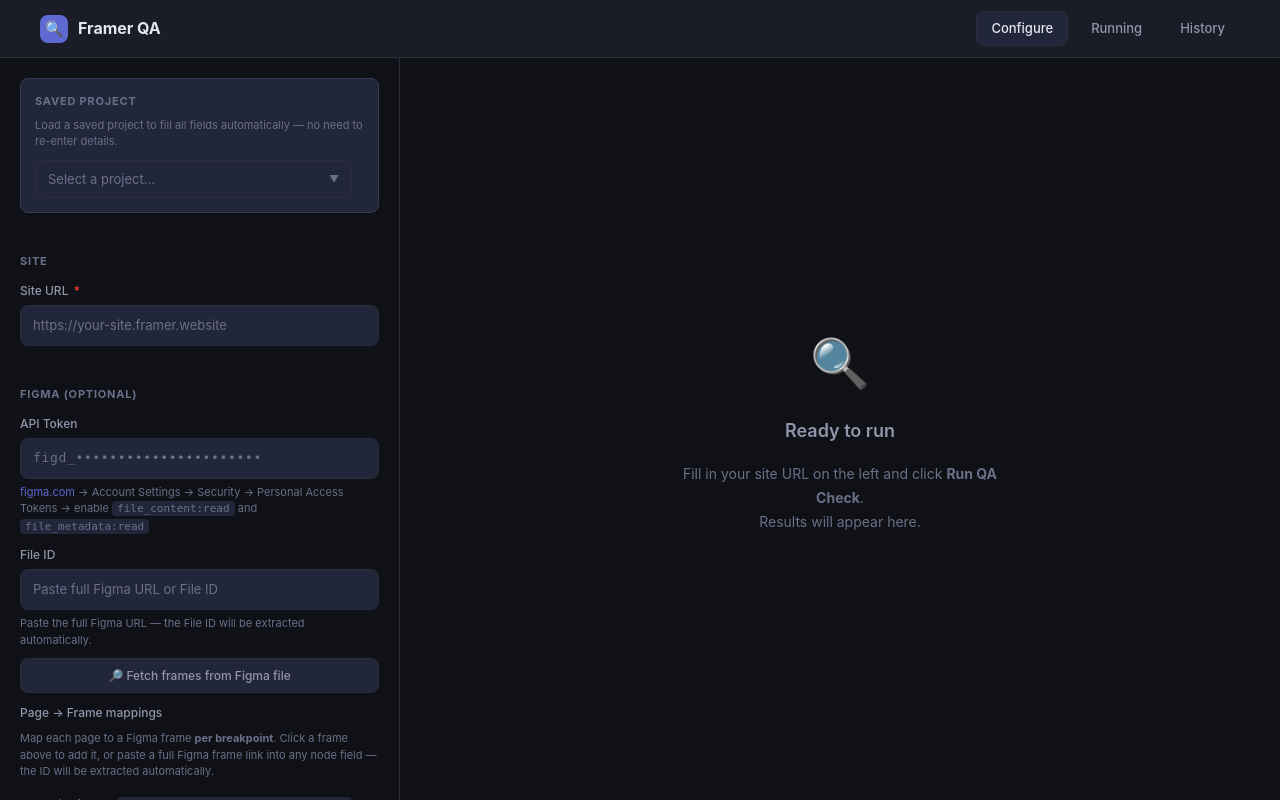
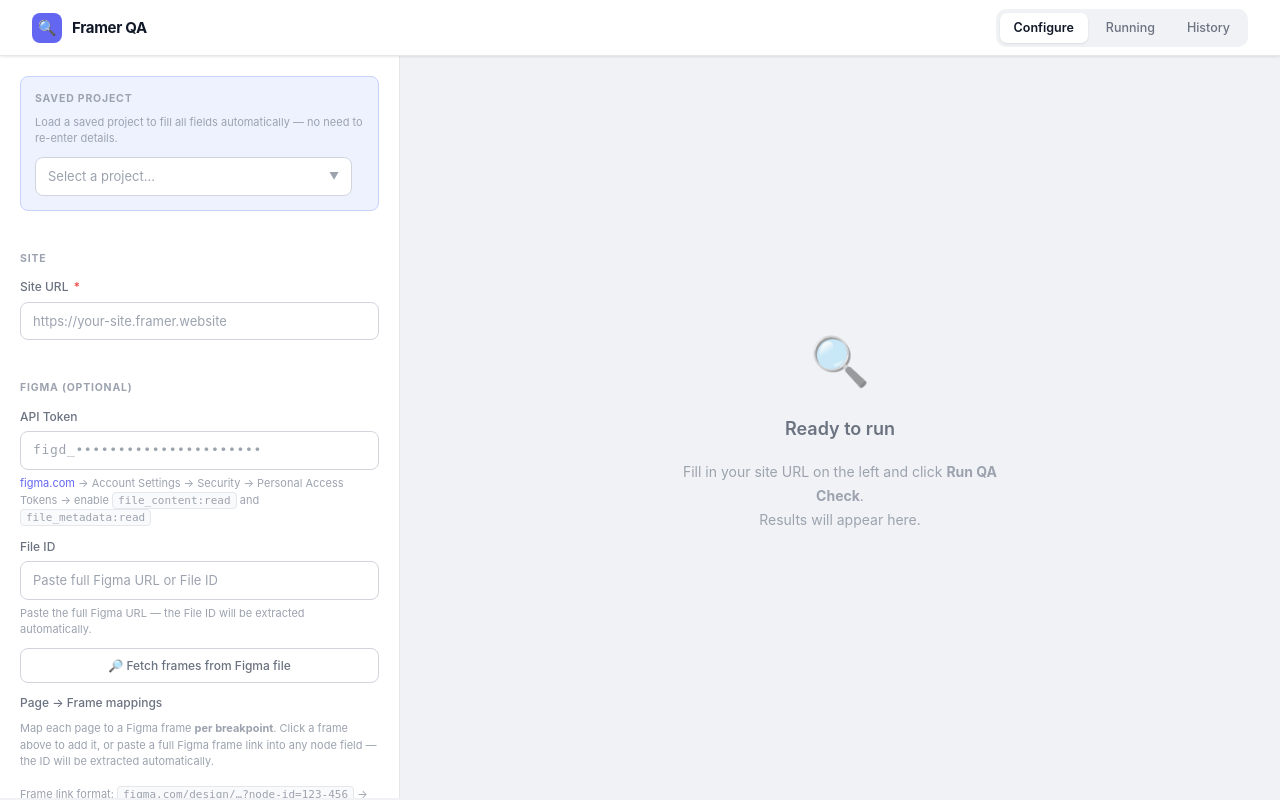
Before and after one commit to farismuhtadi/framer-qa, a Flask app: page / in a window 1280 px wide. Run offline with Flask 3, Linux system fonts and the light colour scheme.

Commit message:
Redesign app UI to clean light dashboard theme
Replaces dark theme in index.html with a modern light SaaS-style UI to match
the report — white sidebar/header, light gray background, indigo accents,
segmented nav tabs, focus rings on inputs, and light-themed status badges.

Co-Authored-By: Claude Sonnet 4.6 <noreply@anthropic.com>

```diff
--- a/templates/index.html
+++ b/templates/index.html
@@ -7,26 +7,28 @@
 <style>
 /* ── Reset & Variables ───────────────────────────────────────────────────── */
 :root {
-  --bg:        #0f1117;
-  --surface:   #1a1d27;
-  --surface2:  #22263a;
-  --border:    #2a2d3a;
-  --border2:   #383c52;
-  --text:      #e4e6f0;
-  --muted:     #6b6f88;
-  --muted2:    #9295aa;
-  --pass:      #34c759;
-  --warn:      #ff9f0a;
-  --fail:      #ff3b30;
-  --accent:    #5e6ad2;
-  --accent-h:  #7b84e8;
+  --bg:        #f0f2f5;
+  --surface:   #ffffff;
+  --surface2:  #f9fafb;
+  --border:    #e5e7eb;
+  --border2:   #d1d5db;
+  --text:      #111827;
+  --muted:     #9ca3af;
+  --muted2:    #6b7280;
+  --pass:      #10b981;
+  --warn:      #f59e0b;
+  --fail:      #ef4444;
+  --accent:    #6366f1;
+  --accent-h:  #4f46e5;
+  --accent-light: #eef2ff;
   --radius:    12px;
   --radius-sm: 8px;
-  --shadow:    0 4px 24px rgba(0,0,0,.4);
+  --shadow:    0 4px 16px rgba(0,0,0,.08), 0 1px 4px rgba(0,0,0,.04);
+  --shadow-sm: 0 1px 3px rgba(0,0,0,.06), 0 1px 2px rgba(0,0,0,.04);
 }
 *, *::before, *::after { box-sizing: border-box; margin: 0; padding: 0; }
 body {
-  font-family: -apple-system, BlinkMacSystemFont, 'Segoe UI', system-ui, sans-serif;
+  font-family: -apple-system, BlinkMacSystemFont, 'Inter', 'Segoe UI', system-ui, sans-serif;
   background: var(--bg);
   color: var(--text);
   font-size: 14px;
@@ -44,34 +46,35 @@ button { cursor: pointer; }
 /* ── Header ──────────────────────────────────────────────────────────────── */
 header {
   border-bottom: 1px solid var(--border);
-  padding: 0 40px;
-  height: 58px;
+  padding: 0 32px;
+  height: 56px;
   display: flex;
   align-items: center;
   justify-content: space-between;
   background: var(--surface);
   position: sticky; top: 0; z-index: 100;
+  box-shadow: var(--shadow-sm);
 }
-.logo { display: flex; align-items: center; gap: 10px; font-weight: 700; font-size: 16px; }
+.logo { display: flex; align-items: center; gap: 10px; font-weight: 700; font-size: 15px; color: var(--text); letter-spacing: -0.3px; }
 .logo-icon {
-  width: 28px; height: 28px;
+  width: 30px; height: 30px;
   background: var(--accent);
   border-radius: 8px;
   display: flex; align-items: center; justify-content: center;
   font-size: 15px;
 }
-.header-nav { display: flex; gap: 8px; }
+.header-nav { display: flex; gap: 4px; background: var(--bg); padding: 4px; border-radius: 10px; }
 .nav-btn {
-  padding: 6px 14px;
-  border-radius: var(--radius-sm);
-  border: 1px solid transparent;
+  padding: 5px 14px;
+  border-radius: 7px;
+  border: none;
   background: transparent;
   color: var(--muted2);
-  font-size: 13px; font-weight: 500;
+  font-size: 12.5px; font-weight: 500;
   transition: all .15s;
 }
-.nav-btn:hover { color: var(--text); border-color: var(--border); }
-.nav-btn.active { background: var(--surface2); color: var(--text); border-color: var(--border); }
+.nav-btn:hover { color: var(--text); background: rgba(0,0,0,.04); }
+.nav-btn.active { background: var(--surface); color: var(--text); box-shadow: var(--shadow-sm); font-weight: 600; }
 
 /* ── Main ────────────────────────────────────────────────────────────────── */
 main {
@@ -89,10 +92,11 @@ main {
   display: flex;
   flex-direction: column;
   gap: 20px;
+  background: var(--surface);
 }
 .form-section { display: flex; flex-direction: column; gap: 10px; }
 .section-label {
-  font-size: 11px; font-weight: 700;
+  font-size: 10.5px; font-weight: 700;
   text-transform: uppercase; letter-spacing: .8px;
   color: var(--muted);
 }
@@ -102,21 +106,21 @@ main {
 
 input[type=text], input[type=url], input[type=number], input[type=password] {
   width: 100%;
-  padding: 9px 12px;
-  background: var(--surface2);
-  border: 1px solid var(--border);
+  padding: 8px 12px;
+  background: var(--surface);
+  border: 1px solid var(--border2);
   border-radius: var(--radius-sm);
   color: var(--text);
   font-size: 13px;
-  transition: border-color .15s;
+  transition: border-color .15s, box-shadow .15s;
   outline: none;
 }
-input:focus { border-color: var(--accent); }
+input:focus { border-color: var(--accent); box-shadow: 0 0 0 3px rgba(99,102,241,.12); }
 input::placeholder { color: var(--muted); }
 input[type=password] { font-family: monospace; letter-spacing: .05em; }
 
 .help-text { font-size: 11px; color: var(--muted); line-height: 1.5; }
-.help-text code { background: var(--surface2); padding: 1px 5px; border-radius: 4px; font-size: 11px; }
+.help-text code { background: var(--surface2); border: 1px solid var(--border); padding: 1px 5px; border-radius: 4px; font-size: 11px; }
 .help-text a { font-size: 11px; }
 
 .divider { height: 1px; background: var(--border); }
@@ -134,8 +138,8 @@ input[type=password] { font-family: monospace; letter-spacing: .05em; }
 .project-trigger {
   width: 100%;
   padding: 8px 12px;
-  background: var(--surface2);
-  border: 1px solid var(--border);
+  background: var(--surface);
+  border: 1px solid var(--border2);
   border-radius: var(--radius-sm);
   color: var(--text);
   font-size: 13px;
@@ -191,13 +195,13 @@ input[type=password] { font-family: monospace; letter-spacing: .05em; }
   border-bottom: 1px solid var(--border);
 }
 .project-item:last-child { border-bottom: none; }
-.project-item:hover { background: var(--surface2); }
+.project-item:hover { background: var(--accent-light); }
 .project-empty { padding: 10px 12px; font-size: 12px; color: var(--muted); }
 
 /* ── Project section card ────────────────────────────────────────────────── */
 .project-section {
-  background: var(--surface2);
-  border: 1px solid var(--border2);
+  background: var(--accent-light);
+  border: 1px solid #c7d2fe;
   border-radius: var(--radius-sm);
   padding: 14px;
 }
@@ -224,46 +228,47 @@ input[type=password] { font-family: monospace; letter-spacing: .05em; }
   font-size: 12px;
   transition: all .15s;
 }
-.delete-project-btn:hover { border-color: var(--fail); color: var(--fail); background: rgba(255,59,48,.08); }
+.delete-project-btn:hover { border-color: var(--fail); color: var(--fail); background: #fef2f2; }
 
 /* ── Extracted ID hint ───────────────────────────────────────────────────── */
 .extracted-hint {
   display: none;
   font-size: 11px;
-  color: var(--pass);
+  color: #059669;
   line-height: 1.5;
 }
 .extracted-hint.visible { display: block; }
 .extracted-hint code {
-  background: rgba(52,199,89,.12);
-  border: 1px solid rgba(52,199,89,.25);
+  background: #ecfdf5;
+  border: 1px solid #a7f3d0;
   padding: 1px 5px;
   border-radius: 4px;
   font-size: 11px;
-  color: var(--pass);
+  color: #059669;
 }
 
 /* ── Figma frames ────────────────────────────────────────────────────────── */
 .fetch-frames-btn {
   padding: 7px 12px;
-  background: var(--surface2);
-  border: 1px solid var(--border);
+  background: var(--surface);
+  border: 1px solid var(--border2);
   border-radius: var(--radius-sm);
   color: var(--muted2);
   font-size: 12px; font-weight: 500;
   width: 100%;
   transition: all .15s;
 }
-.fetch-frames-btn:hover { border-color: var(--accent); color: var(--accent); }
+.fetch-frames-btn:hover { border-color: var(--accent); color: var(--accent); background: var(--accent-light); }
 .fetch-frames-btn:disabled { opacity: .5; cursor: not-allowed; }
 
 .frames-list {
-  background: var(--surface2);
-  border: 1px solid var(--border);
+  background: var(--surface);
+  border: 1px solid var(--border2);
   border-radius: var(--radius-sm);
   max-height: 180px;
   overflow-y: auto;
   display: none;
+  box-shadow: var(--shadow-sm);
 }
 .frames-list.visible { display: block; }
 .frame-item {
@@ -361,36 +366,39 @@ input[type=password] { font-family: monospace; letter-spacing: .05em; }
   position: absolute;
   width: 16px; height: 16px;
   border-radius: 50%;
-  background: var(--muted);
+  background: #fff;
   top: 2px; left: 2px; transition: .2s;
+  box-shadow: 0 1px 3px rgba(0,0,0,.2);
 }
 .toggle input:checked + .toggle-slider { background: var(--accent); border-color: var(--accent); }
 .toggle input:checked + .toggle-slider::before { background: #fff; transform: translateX(18px); }
 
 /* ── Run button ──────────────────────────────────────────────────────────── */
 .run-btn {
-  padding: 13px 20px;
+  padding: 12px 20px;
   background: var(--accent);
   border: none;
   border-radius: var(--radius-sm);
   color: #fff; font-weight: 700; font-size: 14px; width: 100%;
-  transition: background .15s, transform .1s;
+  transition: background .15s, transform .1s, box-shadow .15s;
+  box-shadow: 0 2px 8px rgba(99,102,241,.3);
+  letter-spacing: -0.2px;
 }
-.run-btn:hover { background: var(--accent-h); }
+.run-btn:hover { background: var(--accent-h); box-shadow: 0 4px 12px rgba(99,102,241,.4); }
 .run-btn:active { transform: scale(.98); }
-.run-btn:disabled { opacity: .5; cursor: not-allowed; transform: none; }
+.run-btn:disabled { opacity: .5; cursor: not-allowed; transform: none; box-shadow: none; }
 
 /* ── Error banner ────────────────────────────────────────────────────────── */
 .error-banner {
-  background: rgba(255,59,48,.12);
-  border: 1px solid rgba(255,59,48,.3);
+  background: #fef2f2;
+  border: 1px solid #fecaca;
   border-radius: var(--radius-sm);
-  padding: 10px 14px; color: #ff6b60; font-size: 13px; display: none;
+  padding: 10px 14px; color: #dc2626; font-size: 13px; display: none;
 }
 .error-banner.visible { display: block; }
 
 /* ── Panel ───────────────────────────────────────────────────────────────── */
-.panel { overflow: hidden; display: flex; flex-direction: column; }
+.panel { overflow: hidden; display: flex; flex-direction: column; background: var(--bg); }
 .panel-view { display: none; flex-direction: column; height: 100%; overflow: hidden; }
 .panel-view.active { display: flex; }
 
@@ -399,20 +407,21 @@ input[type=password] { font-family: monospace; letter-spacing: .05em; }
   align-items: center; justify-content: center;
   gap: 16px; color: var(--muted); padding: 40px; text-align: center;
 }
-.empty-icon { font-size: 48px; }
+.empty-icon { font-size: 48px; opacity: .6; }
 .empty-state h2 { font-size: 18px; color: var(--muted2); font-weight: 600; }
-.empty-state p { font-size: 14px; max-width: 360px; line-height: 1.7; }
+.empty-state p { font-size: 14px; max-width: 360px; line-height: 1.7; color: var(--muted); }
 
 /* ── Console ─────────────────────────────────────────────────────────────── */
 .console-header {
-  padding: 16px 24px;
+  padding: 14px 24px;
   border-bottom: 1px solid var(--border);
   display: flex; align-items: center; justify-content: space-between; flex-shrink: 0;
+  background: var(--surface);
 }
-.console-title { font-weight: 600; font-size: 15px; display: flex; align-items: center; gap: 8px; }
+.console-title { font-weight: 600; font-size: 14px; display: flex; align-items: center; gap: 8px; color: var(--text); }
 .spinner {
   width: 16px; height: 16px;
-  border: 2px solid var(--border); border-top-color: var(--accent);
+  border: 2px solid var(--border2); border-top-color: var(--accent);
   border-radius: 50%; animation: spin .7s linear infinite; flex-shrink: 0;
 }
 @keyframes spin { to { transform: rotate(360deg); } }
@@ -1239,13 +1252,13 @@ function showToast(msg, isError = false) {
     toast = document.createElement('div');
     toast.id = 'toast';
     toast.style.cssText = `position:fixed;bottom:24px;left:50%;transform:translateX(-50%);
-      padding:10px 20px;border-radius:8px;font-size:13px;font-weight:500;
+      padding:10px 20px;border-radius:10px;font-size:13px;font-weight:500;
       color:#fff;z-index:9999;opacity:0;transition:opacity .2s;pointer-events:none;
-      white-space:nowrap;box-shadow:0 4px 16px rgba(0,0,0,.4)`;
+      white-space:nowrap;box-shadow:0 4px 20px rgba(0,0,0,.15)`;
     document.body.appendChild(toast);
   }
   toast.textContent = msg;
-  toast.style.background = isError ? 'var(--fail)' : '#2a7a4b';
+  toast.style.background = isError ? '#dc2626' : '#059669';
   toast.style.opacity = '1';
   clearTimeout(toast._timer);
   toast._timer = setTimeout(() => { toast.style.opacity = '0'; }, 2500);
```
Also changed, not shown: other parts of templates/index.html (+43 -39 lines).
